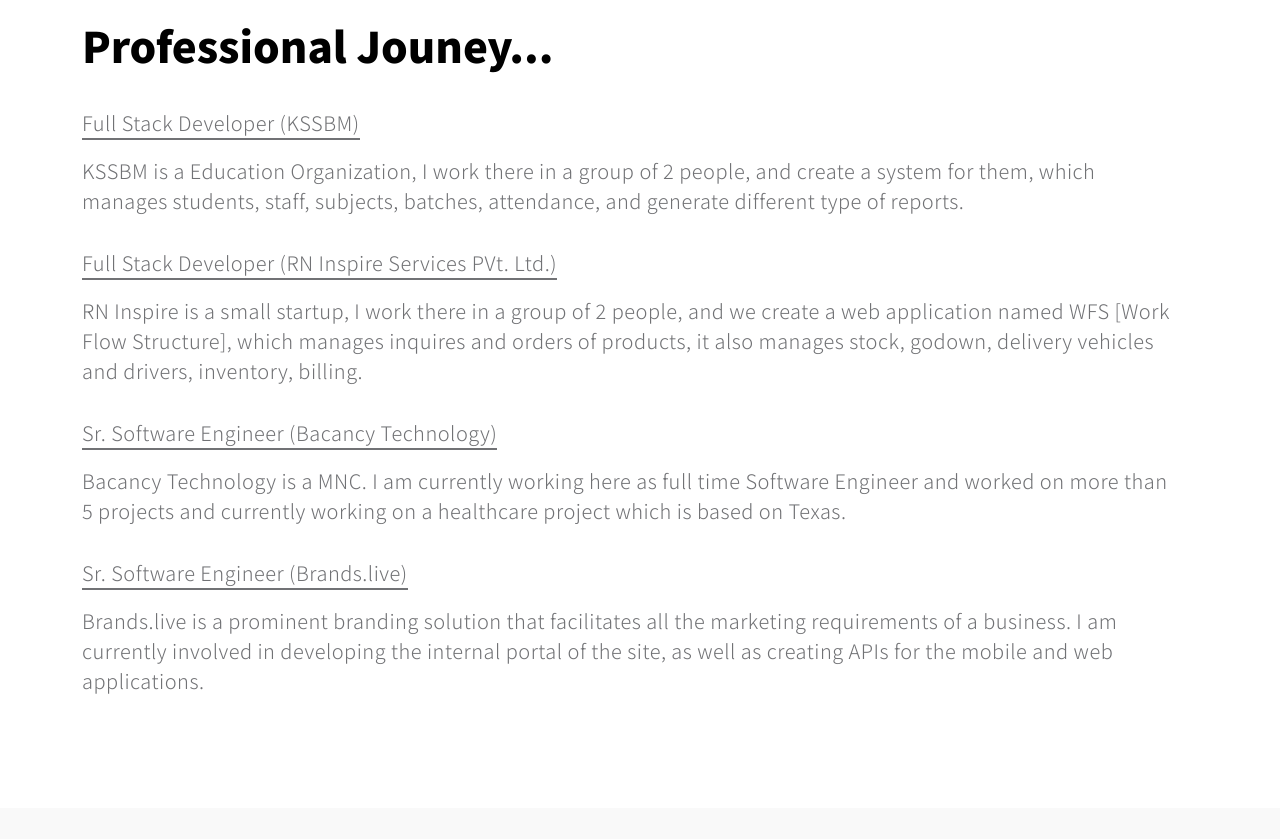
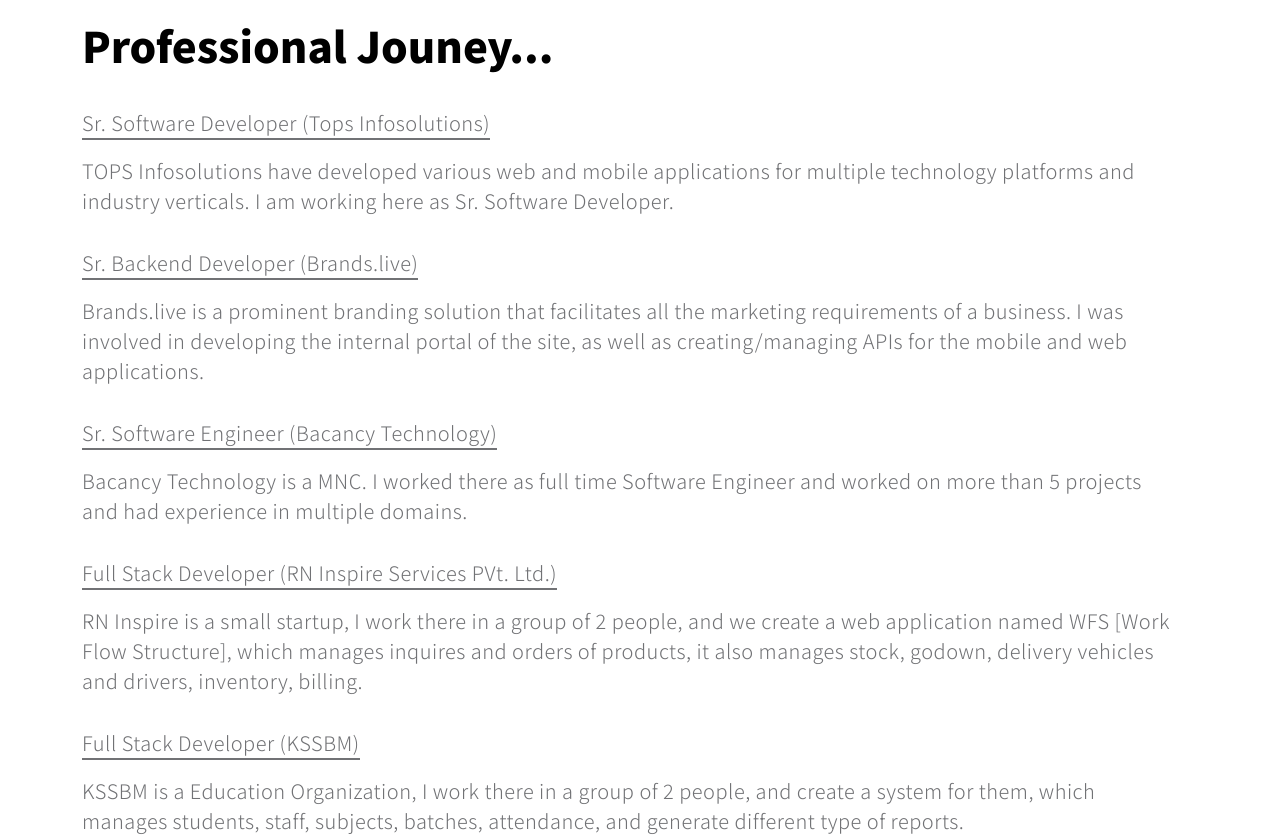
Before and after one commit to sonichandni/sonichandni.github.io, a plain HTML site: page index.html in a window 1280 px wide. Shown: the part 1276-2115 px from the top of the page. Drawn offline with Linux system fonts and the light colour scheme.

Commit message:
Update professional journey section.

```diff
--- a/index.html
+++ b/index.html
@@ -167,21 +167,29 @@
                             <h2 class="mb-3" data-aos="fade-up">Professional Jouney...</h2>
                         </div>
                         <div class="col-12 mt-3">
-                            <p class="me-4 border-ul" data-aos="fade-up" data-aos-delay="300">Full Stack Developer (KSSBM)</p>
-                            <p class="me-4" data-aos="fade-up" data-aos-delay="300">KSSBM is a Education Organization, I work there in a group of 2 people, and create a system for them, which manages students, staff, subjects, batches, attendance, and generate different type of reports.</p>
+                            <p class="me-4 border-ul" data-aos="fade-up" data-aos-delay="300">Sr. Software Developer (Tops Infosolutions)</p>
+                            <p class="me-4" data-aos="fade-up" data-aos-delay="300"> TOPS Infosolutions have developed various web and mobile applications for multiple technology platforms and industry verticals. I am working here as Sr. Software Developer. </p>
+                        </div>
+                        <div class="col-12 mt-3">
+                            <p class="me-4 border-ul" data-aos="fade-up" data-aos-delay="300">Sr. Backend Developer (Brands.live)</p>
+                            <p class="me-4" data-aos="fade-up" data-aos-delay="300"> Brands.live is a prominent branding solution that facilitates all the marketing requirements of a business. I was involved in developing the internal portal of the site, as well as creating/managing APIs for the mobile and web applications.</p>
+                        </div>
+                        <div class="col-12 mt-3">
+                            <p class="me-4 border-ul" data-aos="fade-up" data-aos-delay="300">Sr. Software Engineer (Bacancy Technology)</p>
+                            <p class="me-4" data-aos="fade-up" data-aos-delay="300">Bacancy Technology is a MNC. I worked there as full time Software Engineer and worked on more than 5 projects and had experience in multiple domains. </p>
                         </div>
                         <div class="col-12 mt-3">
                             <p class="me-4 border-ul" data-aos="fade-up" data-aos-delay="300">Full Stack Developer (RN Inspire Services PVt. Ltd.)</p>
                             <p class="me-4" data-aos="fade-up" data-aos-delay="300">RN Inspire is a small startup, I work there in a group of 2 people, and we create a web application named WFS [Work Flow Structure], which manages inquires and orders of products, it also manages stock, godown, delivery vehicles and drivers, inventory, billing. </p>
                         </div>
                         <div class="col-12 mt-3">
-                            <p class="me-4 border-ul" data-aos="fade-up" data-aos-delay="300">Sr. Software Engineer (Bacancy Technology)</p>
-                            <p class="me-4" data-aos="fade-up" data-aos-delay="300">Bacancy Technology is a MNC. I am currently working here as full time Software Engineer and worked on more than 5 projects and currently working on a healthcare project which is based on Texas.</p>
+                            <p class="me-4 border-ul" data-aos="fade-up" data-aos-delay="300">Full Stack Developer (KSSBM)</p>
+                            <p class="me-4" data-aos="fade-up" data-aos-delay="300">KSSBM is a Education Organization, I work there in a group of 2 people, and create a system for them, which manages students, staff, subjects, batches, attendance, and generate different type of reports.</p>
                         </div>
-                        <div class="col-12 mt-3">
-                            <p class="me-4 border-ul" data-aos="fade-up" data-aos-delay="300">Sr. Software Engineer (Brands.live)</p>
-                            <p class="me-4" data-aos="fade-up" data-aos-delay="300"> Brands.live is a prominent branding solution that facilitates all the marketing requirements of a business. I am currently involved in developing the internal portal of the site, as well as creating APIs for the mobile and web applications.</p>
-                        </div>
+
+
+
+
                     </div>
                 </div>
             </section>
```
